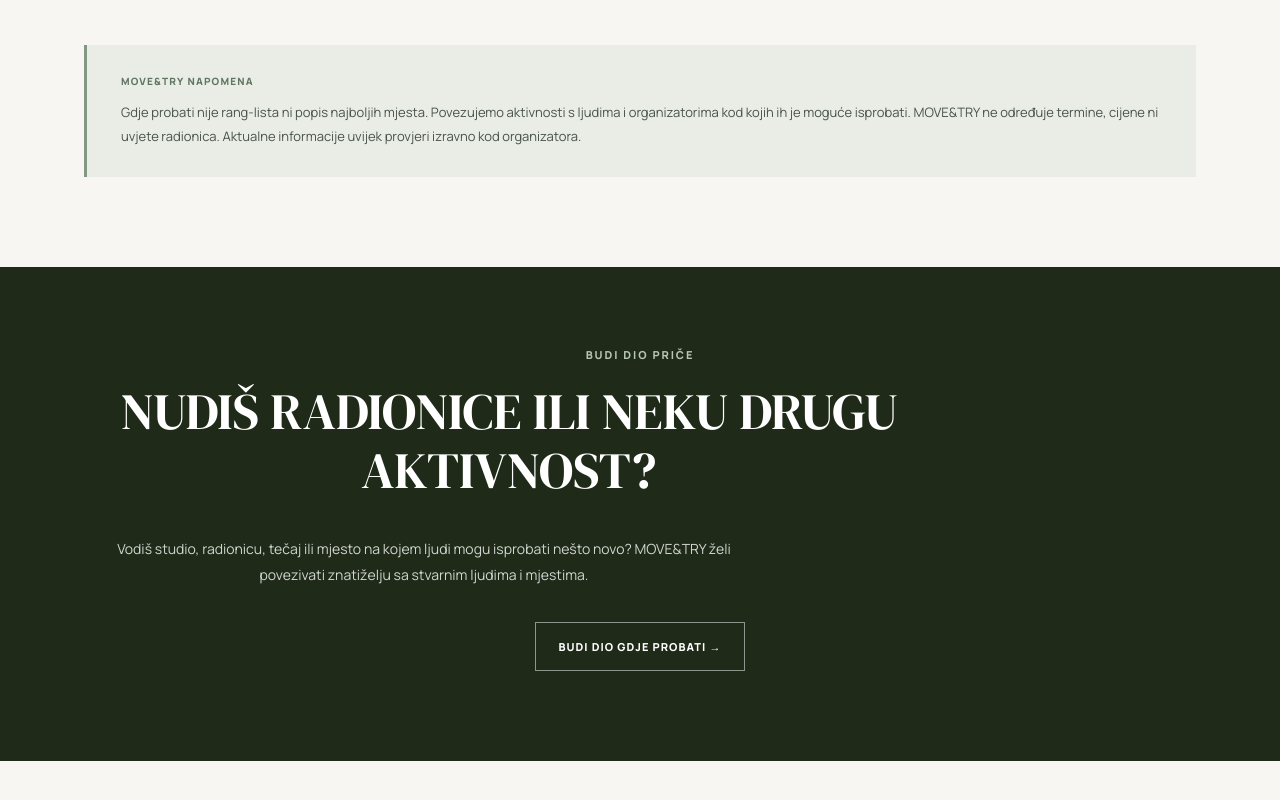
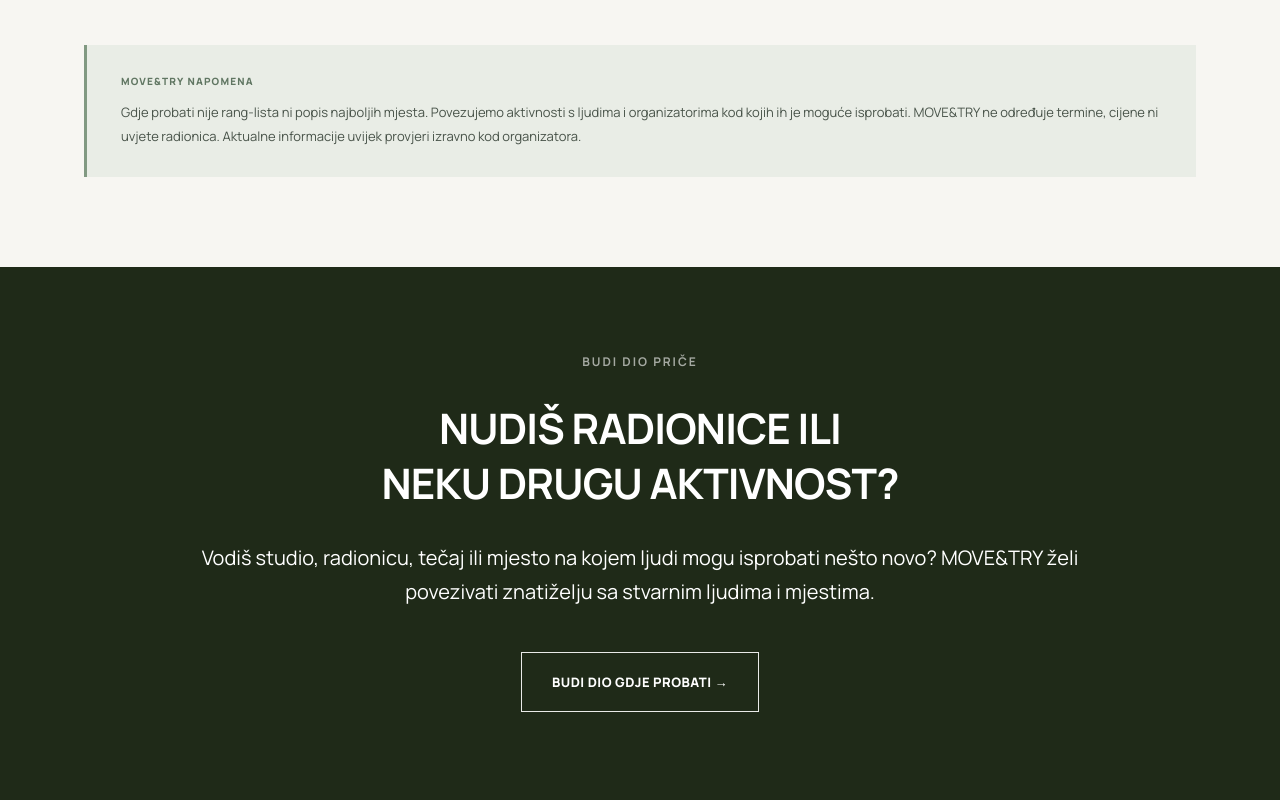
Before and after one commit to lidijapavlicic/move-and-try, a plain HTML site: page hr/mosaic-making-where-to-try.html in a window 1280 px wide. Shown: the part 3024-3824 px from the top of the page. Before the commit the page ends 3785 px from the top, so only its background shows below. Drawn offline with Linux system fonts and the light colour scheme.

Commit message:
Apply consistent green invitation design and direct contact CTA without editing copy

```diff
--- a/hr/mosaic-making-where-to-try.html
+++ b/hr/mosaic-making-where-to-try.html
@@ -482,6 +482,7 @@
       }
     }
   </style>
+  <link rel="stylesheet" href="/where-contribute.css">
 </head>
 
 <body>
@@ -767,7 +768,7 @@
         sa stvarnim ljudima i mjestima.
       </p>
 
-      <a href="/hr/be-part-of-where-to-try.html" class="where-contribute-link">
+      <a href="mailto:hello@moveandtry.com?subject=Gdje%20probati%20-%20Dodaj%20mjesto" class="where-contribute-link">
         BUDI DIO GDJE PROBATI →
       </a>
 
```
